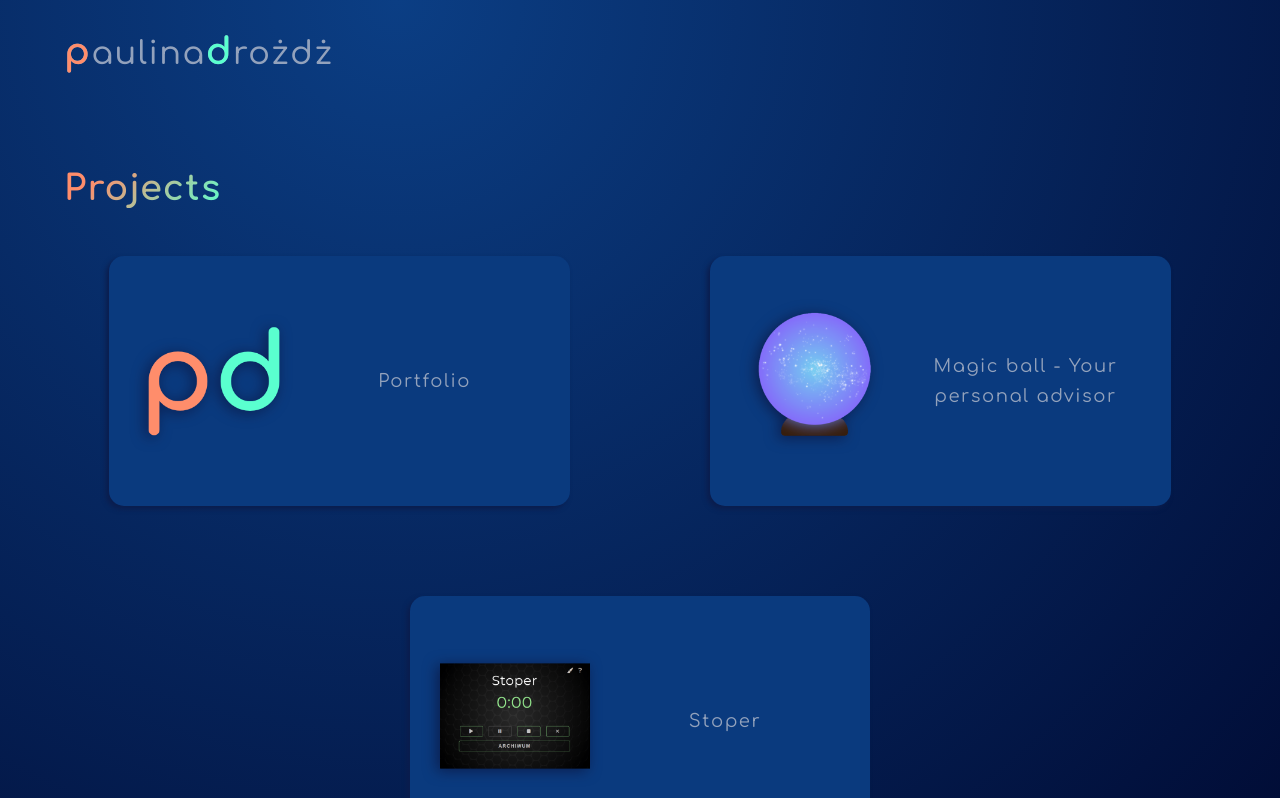
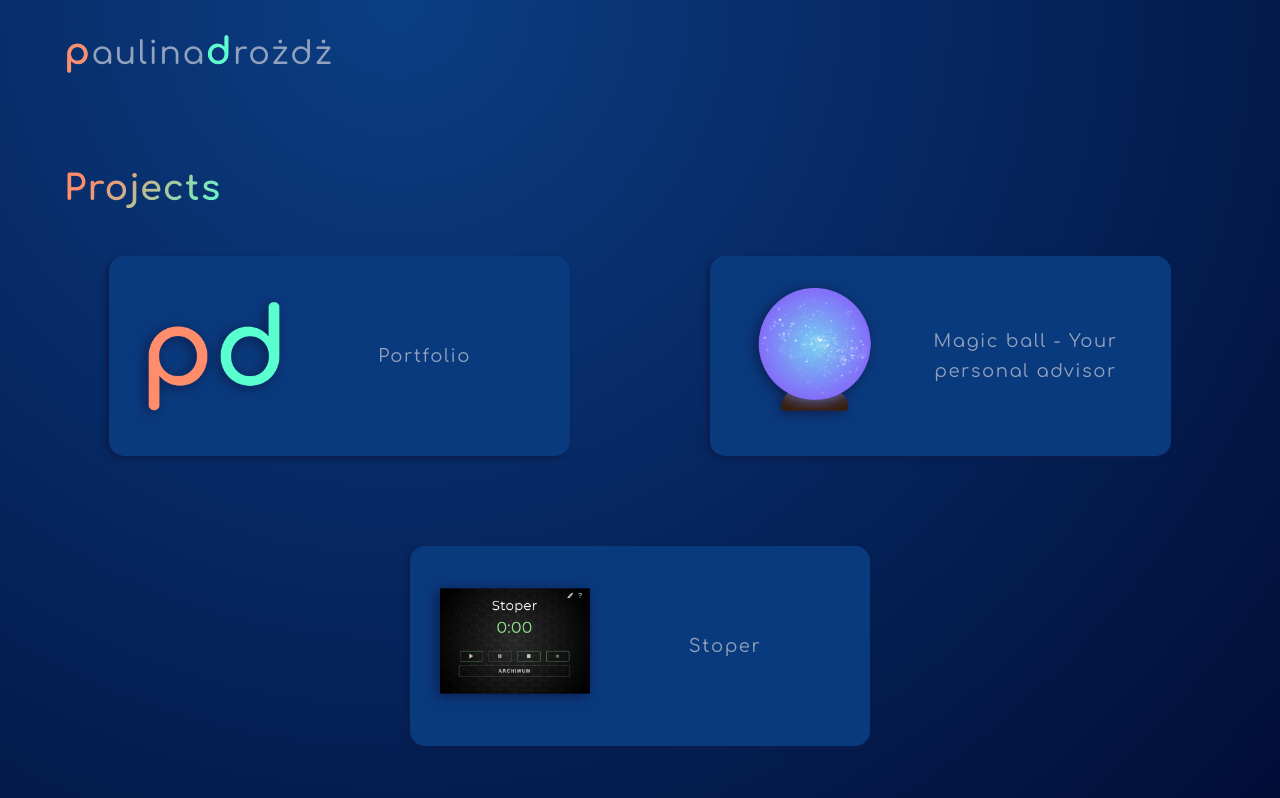
Before and after one commit to Paulina594/Portfolio, a React (Create React App) app: page /projects in a window 1280 px wide. Shown: the top 798 px of the page. Built offline with nearby package versions, Linux system fonts and the light colour scheme.

Commit message:
project card height decreaced

```diff
--- a/src/components/projectCard/ProjectCard.scss
+++ b/src/components/projectCard/ProjectCard.scss
@@ -21,7 +21,7 @@
   align-items: center;
   justify-content: space-between;
   width: 100%;
-  height: 250px;
+  height: 200px;
   background-color: #0a3a7e;
   border-radius: 15px;
   box-shadow: -3px 3px 5px #0b1d4d;
@@ -29,7 +29,7 @@
   cursor: pointer;
 
   @media screen and (max-width: 1200px) {
-    height: 200px;
+    height: 190px;
   }
   @media screen and (max-width: 992px) {
     flex-direction: column;
```
